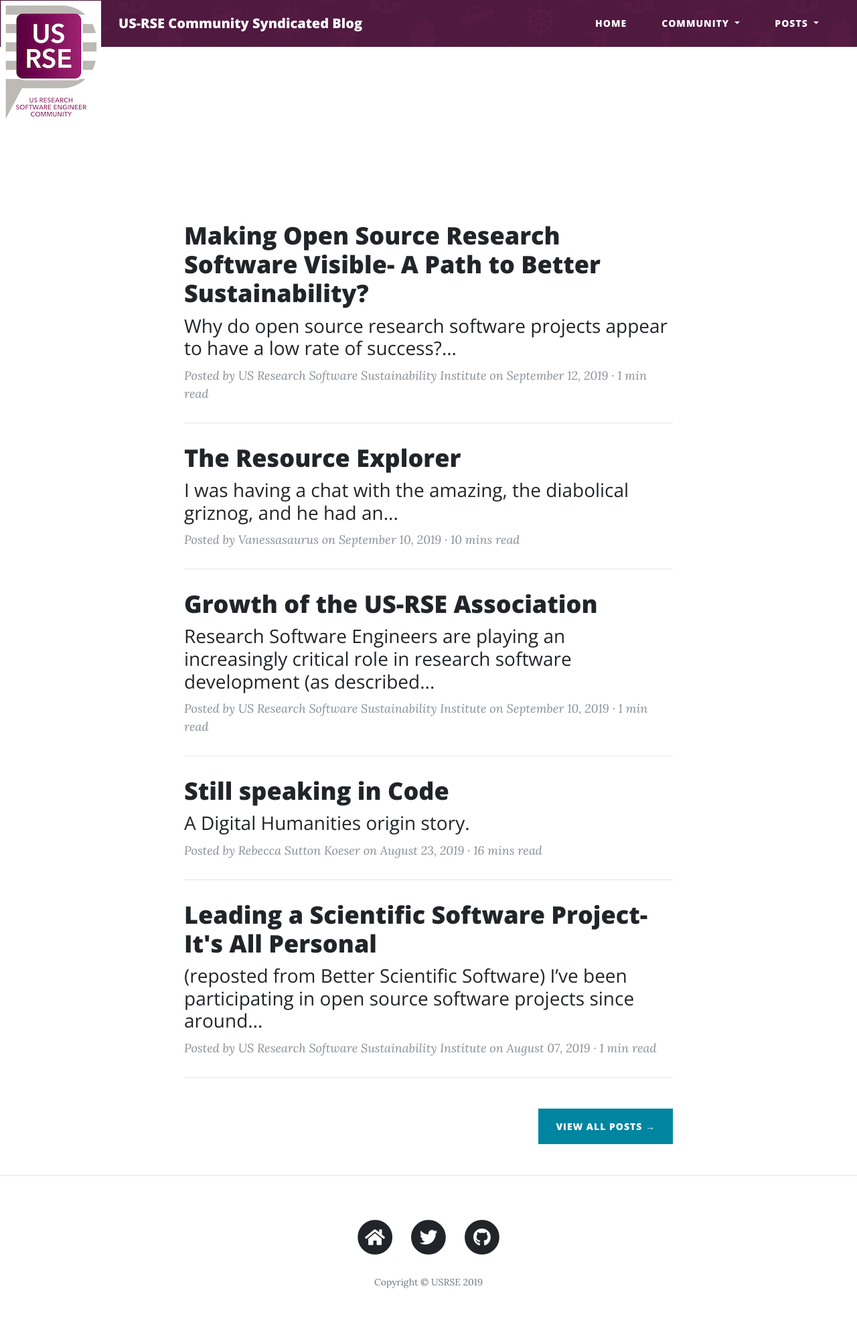
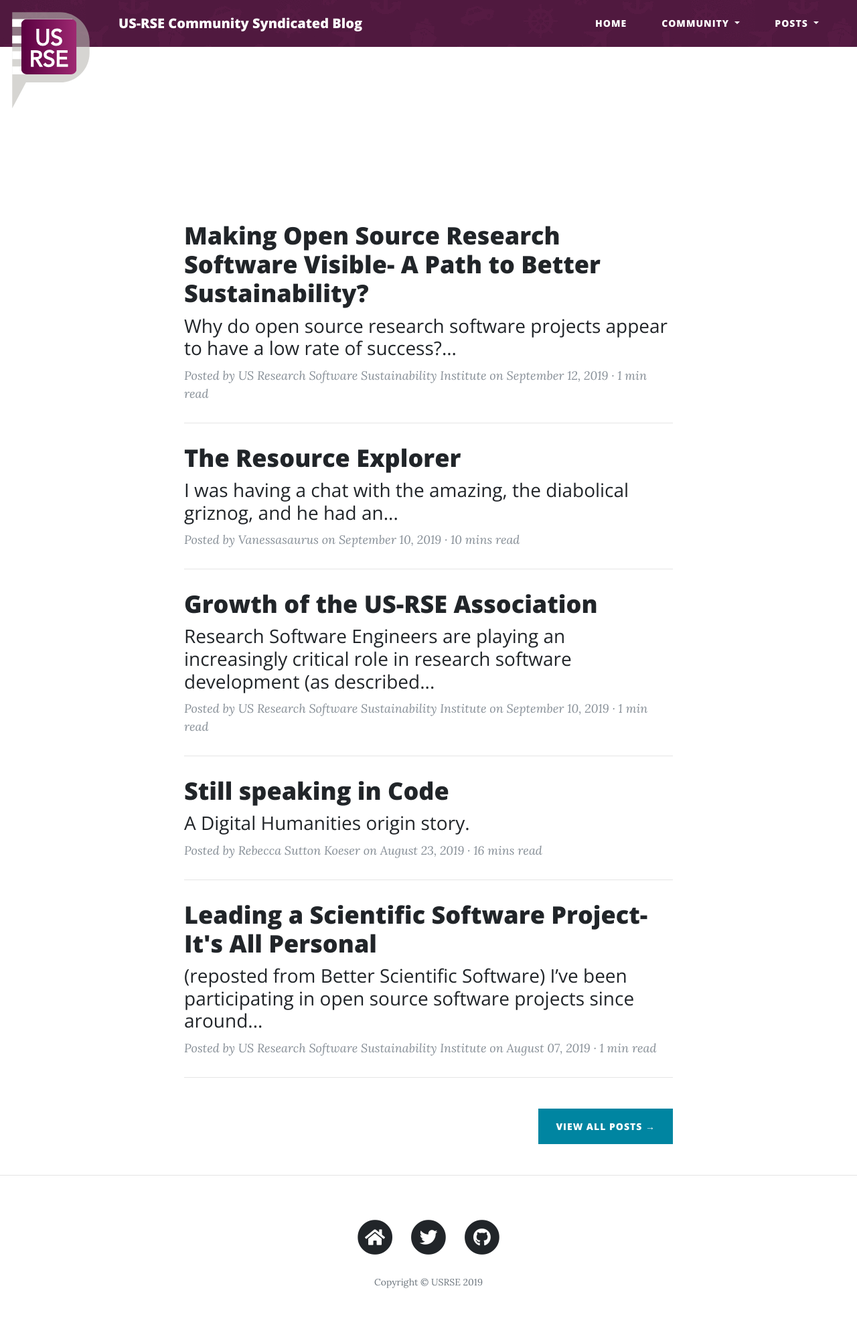
Before and after one commit to USRSE/blog, a Jekyll site: the page built from pages/index.md, in a window 1280 px wide. Shown: the whole page at 67% size. Built offline with Jekyll 4.4.1, drawn with Linux system fonts in a browser that asks for light colours; nearby versions of some CDN libraries.

Commit message:
quick fix to restore original logo
Signed-off-by: Vanessa Sochat <vsochat@stanford.edu>

```diff
--- a/_includes/navbar.html
+++ b/_includes/navbar.html
@@ -1,7 +1,7 @@
 <!-- Navigation, see links in _config.yml-->
 <nav class="navbar navbar-expand-lg navbar-light fixed-top navbar-custom" id="mainNav">
   <div class="container-fluid">
-   <a class="navbar-brand navbar-brand-logo" href="https://us-rse.org"><img id="logo" alt="logo" src="https://usrse.github.io/assets/img/logo.png"></a>
+   <a class="navbar-brand navbar-brand-logo" href="https://us-rse.org"><img id="logo" alt="logo" src="{{ site.baseurl }}/assets/img/logo-transparent.svg" style="width:150px"></a>
       <a class="navbar-brand" href="{{"/" | relative_url }}">{{ site.title | escape }}
       </a>
     <button class="navbar-toggler navbar-toggler-right" type="button" data-toggle="collapse" data-target="#navbarResponsive" aria-controls="navbarResponsive" aria-expanded="false" aria-label="Toggle navigation">
```
Also changed, not shown: assets/img/logo-transparent.svg (added), assets/img/logo.png.
